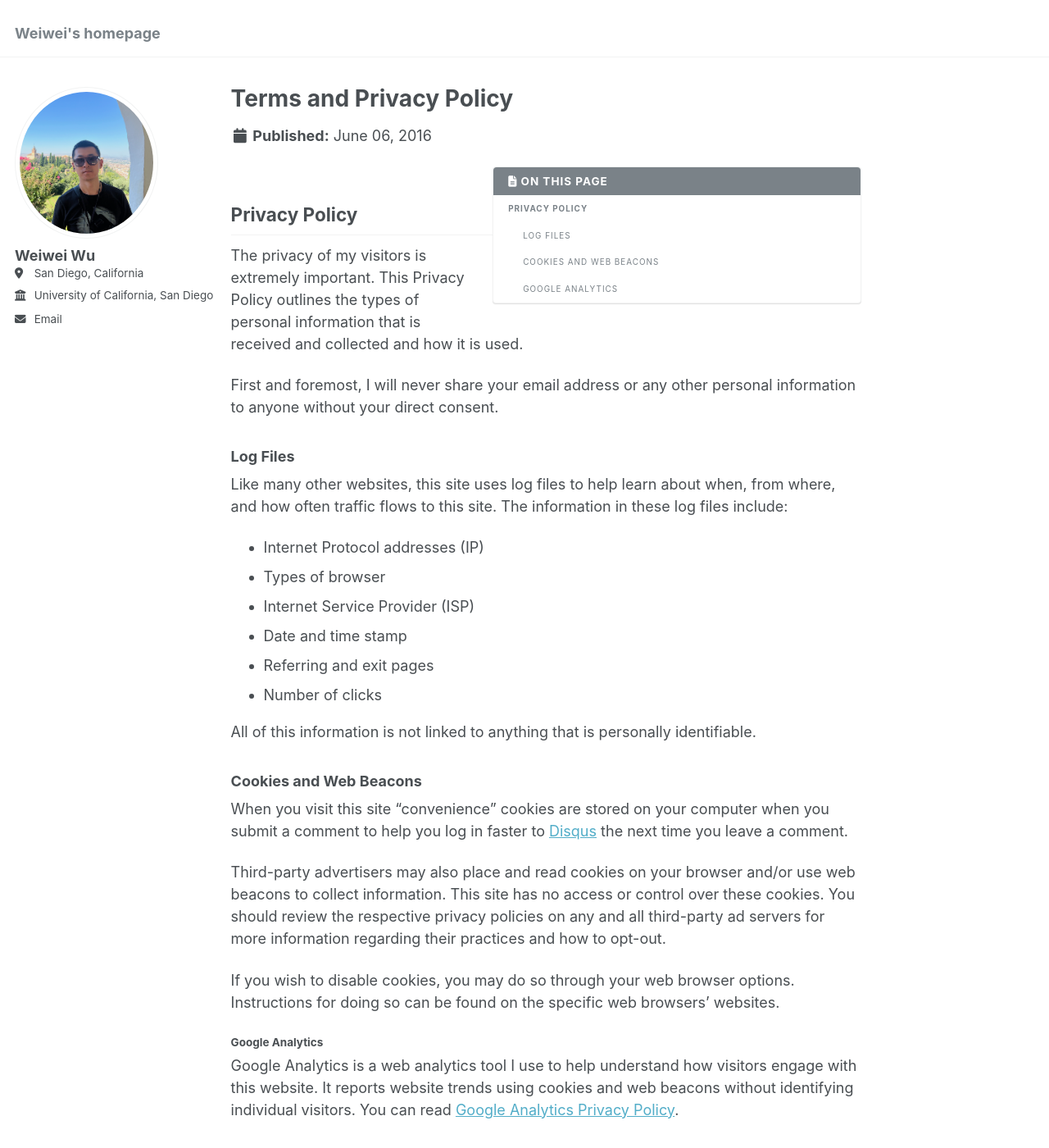
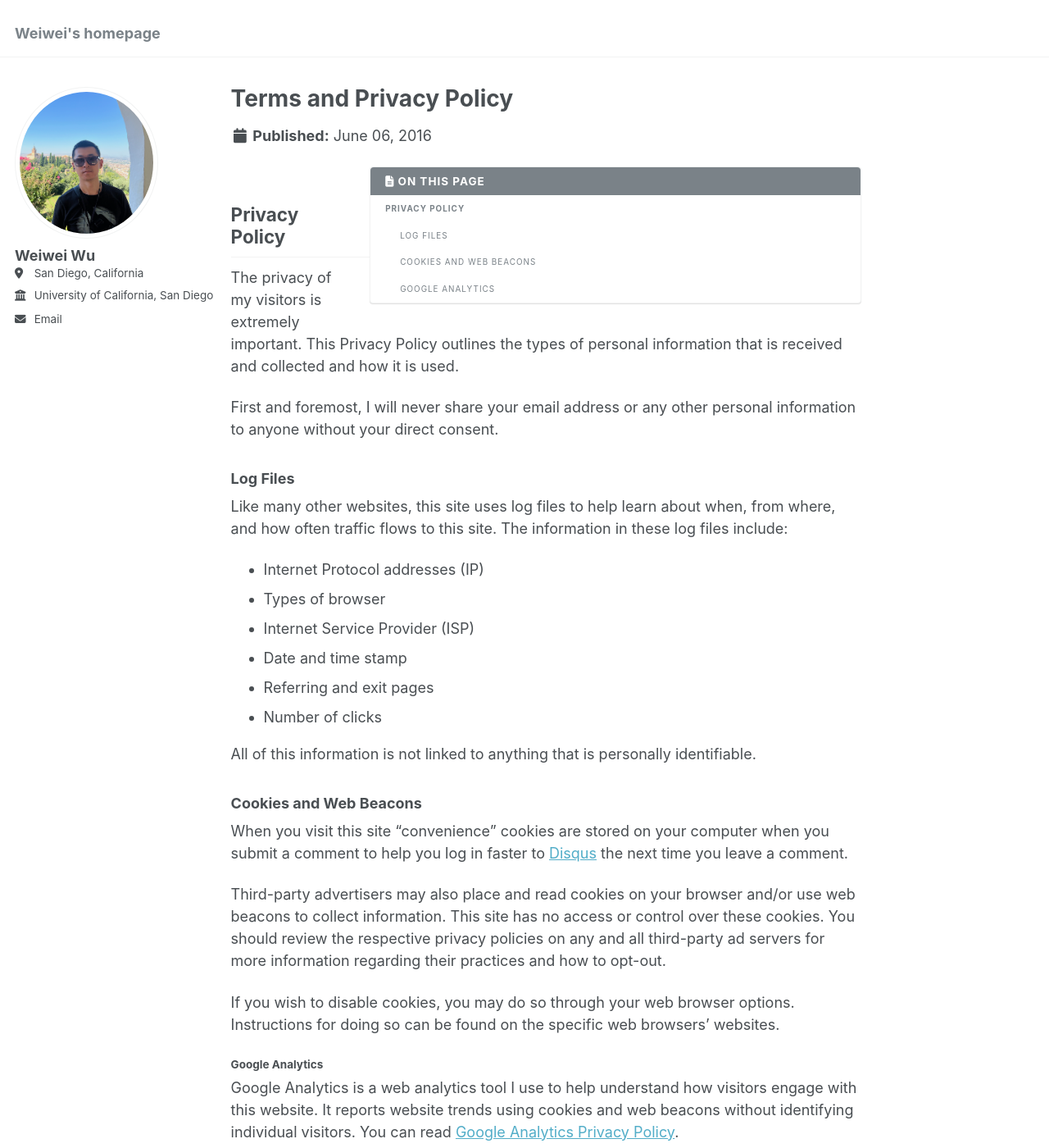
Before and after one commit to WWWU012/wwwu012.github.io, a Jekyll site: the page built from _pages/terms.md, in a window 1280 px wide and 1400 px high. Shown: the whole window at 82% size. Built offline with Jekyll 4.4.1, drawn with Linux system fonts in a browser that asks for light colours.

Commit message:
Update _sidebar.scss

```diff
--- a/_sass/_sidebar.scss
+++ b/_sass/_sidebar.scss
@@ -12,6 +12,8 @@
 
   @include clearfix();
   margin-bottom: 1em;
+   width: 400px; /* Wider sidebar for default view */
+    max-width: 500px; /* Limit maximum width */
 
   @media screen and (min-width: $sidebar-screen-min-width) {
     height: 100vh;
@@ -21,12 +23,12 @@
   }
 
    @media screen and (max-width: 768px) {
-        width: 80%; /* Adjust sidebar width for smaller screens */
+        width: 90%; /* Adjust sidebar width for smaller screens */
         padding: 10px; /* Reduce padding */
     }
        /* Adjust for very small screens */
     @media screen and (max-width: 480px) {
-        width: 90%; /* Keep a smaller sidebar for extra small screens */
+        width: 95%; /* Keep a smaller sidebar for extra small screens */
     }
 
 
@@ -73,13 +75,13 @@
   @include breakpoint($large) {
     position: relative;
     float: right;
-    width: $right-sidebar-width-narrow * 1.5;
+    width: $right-sidebar-width-narrow * 2;
     margin-left: span(0.5 of 12);
     z-index: 10;
   }
 
   @include breakpoint($x-large) {
-    width: $right-sidebar-width * 1.5;
+    width: $right-sidebar-width * 2;
   }
 }
 
```
